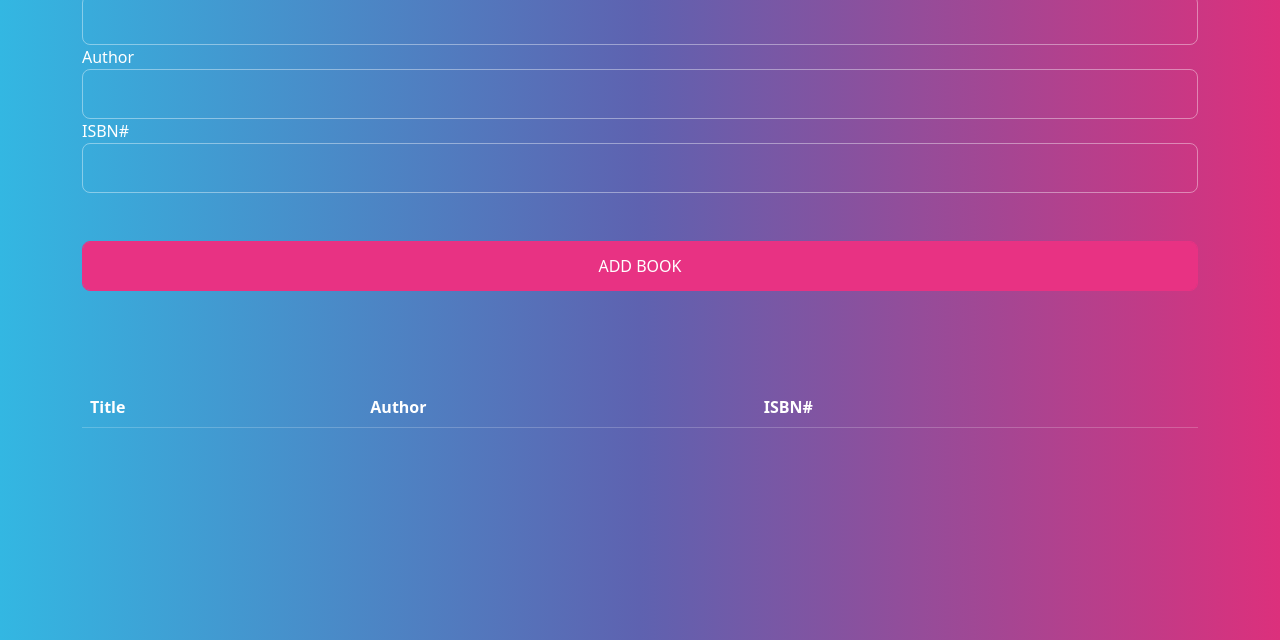
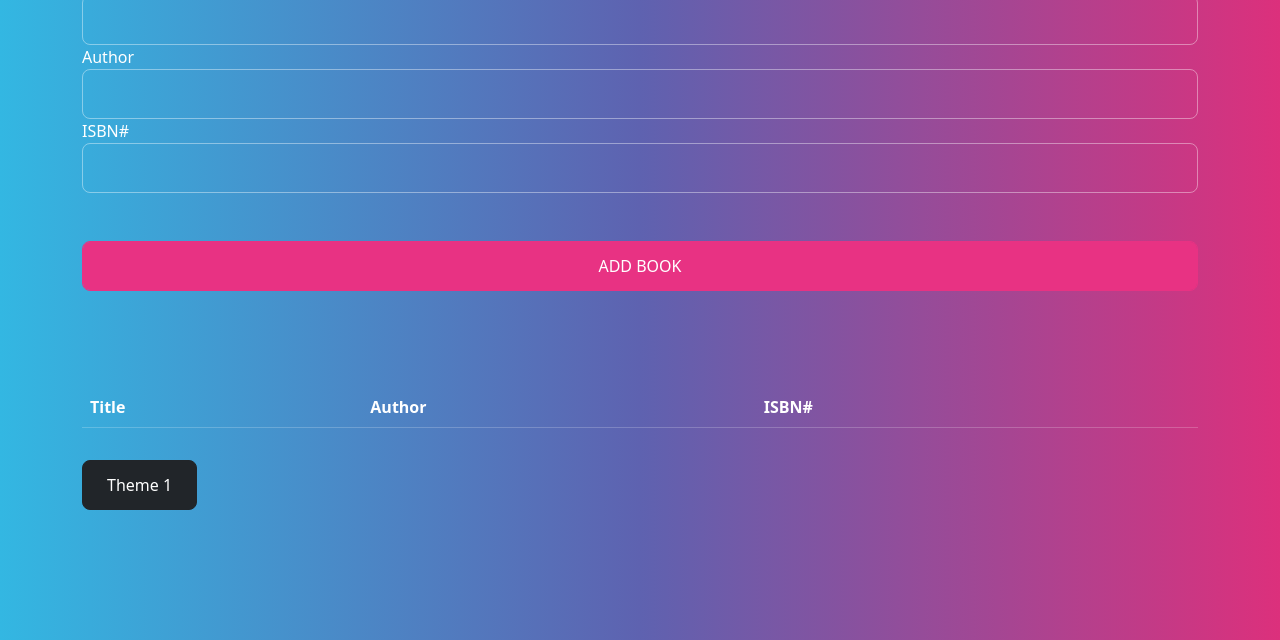
Before and after one commit to abhishekSharmaGithub/MyBookList-App, a plain HTML site: page booKList/index.html in a window 1280 px wide. Shown: the part 160-800 px from the top of the page. Drawn offline with nearby package versions, Linux system fonts and the light colour scheme.

Commit message:
Add dark mode feature

```diff
--- a/booKList/app.js
+++ b/booKList/app.js
@@ -9,6 +9,26 @@ class Book{
 }
 
 // UI CLass: Handles UI
+
+
+function func(){
+    const link = document.getElementsByTagName('link')[0];
+    const body = document.getElementsByTagName('body')[0];
+    const name = document.getElementById('name');
+    body.classList.toggle('dark-mode');
+
+    if(body.classList.contains("dark-mode")){
+    link.href="https://bootswatch.com/5/lux/bootstrap.min.css";
+    name.textContent='Theme 2';
+    }
+    else{
+        link.href="https://bootswatch.com/5/quartz/bootstrap.min.css";
+        name.innerHTML='Theme 1';
+
+
+    }
+
+}
 
 class UI{
     static displayBooks(){
--- a/booKList/index.html
+++ b/booKList/index.html
@@ -42,6 +42,8 @@
 
                 </div>
             </table>
+            <button class="btn btn-dark" onclick="func()"><span id="name">Theme 1</span>
+            </button>
 
     </div>
     <script src="app.js"></script>
```
